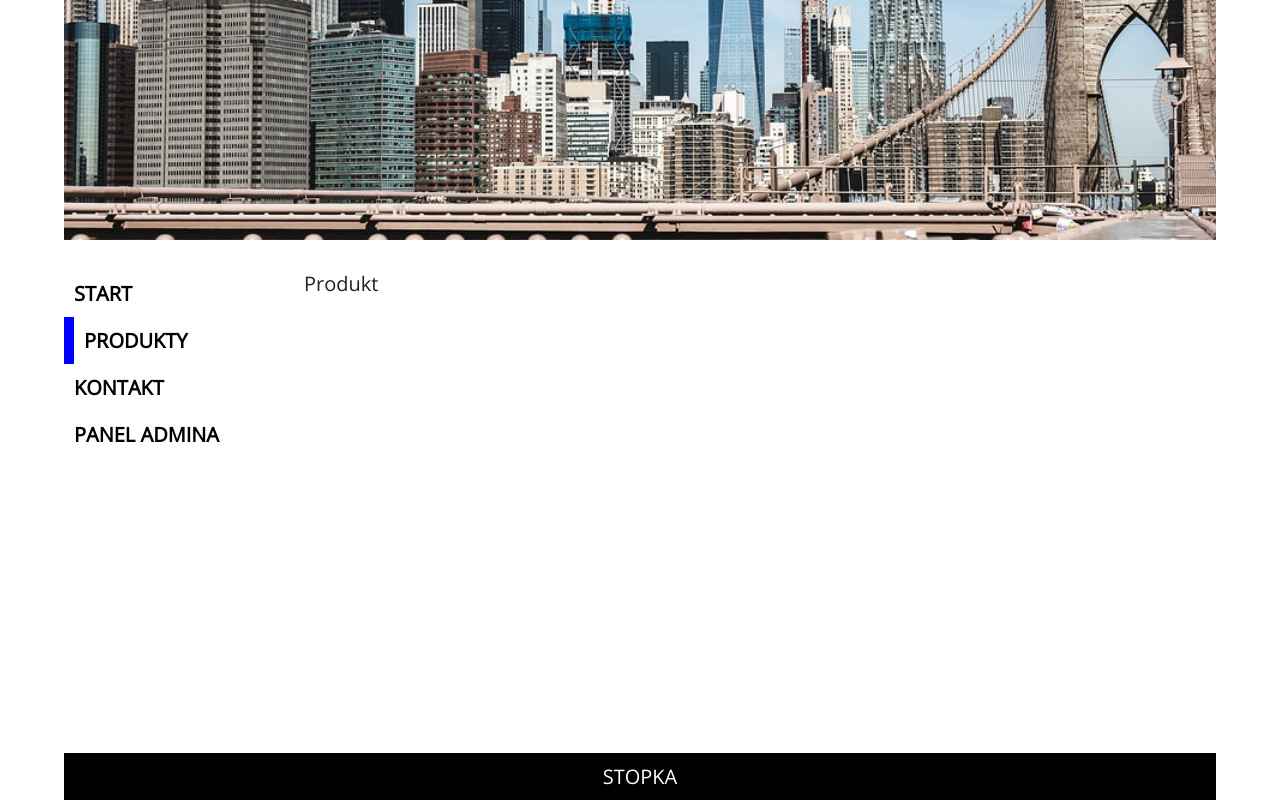
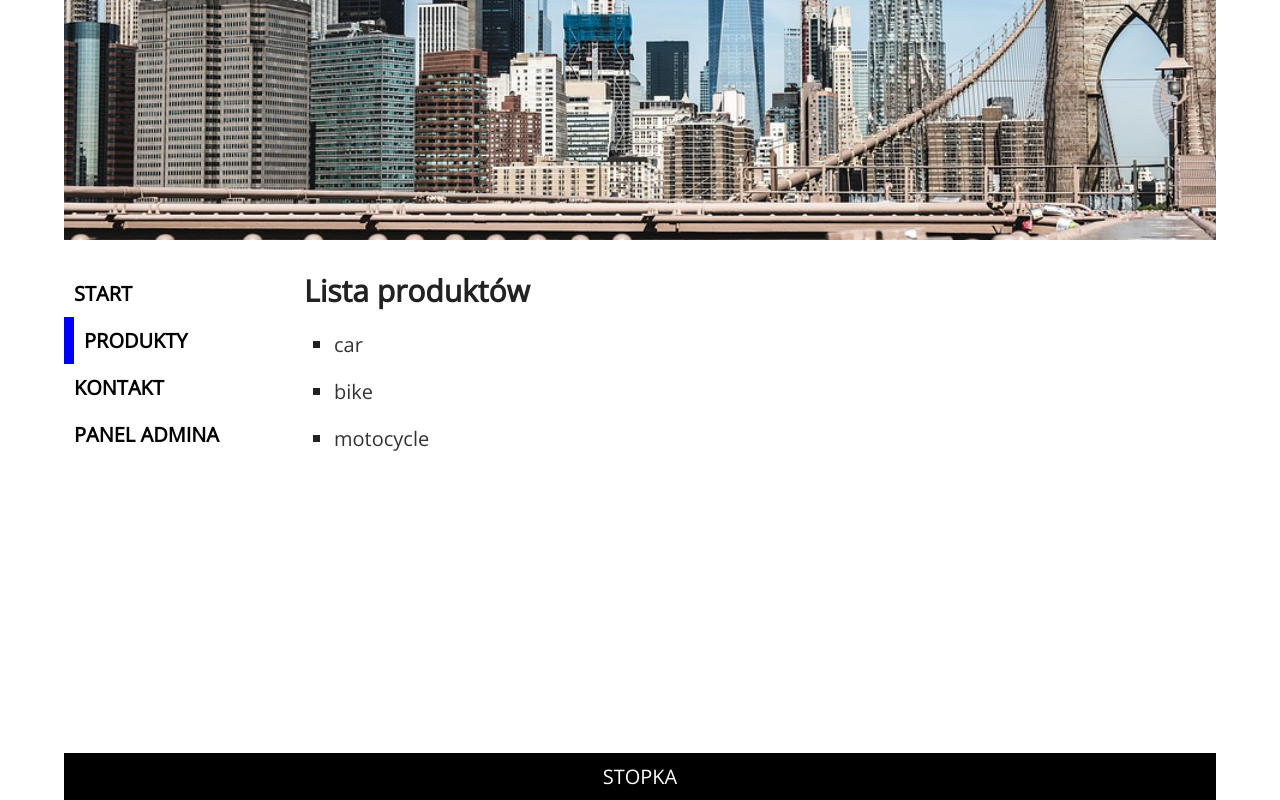
Before and after one commit to Gosvami-Sukadeva/SPA-project-2-React-router, a React (Create React App) app: page /products in a window 1280 px wide. Built offline with nearby package versions, Linux system fonts and the light colour scheme.

Commit message:
Product List

```diff
--- /dev/null
+++ b/src/components/Product.js
@@ -0,0 +1,11 @@
+import React from "react";
+
+const Product = (props) => {
+  return (
+    <article className="product">
+      <h1>{props.id}</h1>
+    </article>
+  );
+};
+
+export default Product;
--- a/src/layouts/Page.js
+++ b/src/layouts/Page.js
@@ -2,6 +2,7 @@ import React from "react";
 import { Route, Switch } from "react-router-dom";
 import HomePage from "../pages/HomePage";
 import ProductPage from "../pages/ProductPage";
+import ProductListPage from "../pages/ProductListPage";
 import ContactPage from "../pages/ContactPage";
 import AdminPage from "../pages/AdminPage";
 import ErrorPage from "../pages/ErrorPage";
@@ -12,7 +13,8 @@ const Page = () => {
     <>
       <Switch>
         <Route path="/" exact component={HomePage} />
-        <Route path="/products" component={ProductPage} />
+        <Route path="/products" component={ProductListPage} />
+        <Route path="/product/:id" component={ProductPage} />
         <Route path="/contact" component={ContactPage} />
         <Route path="/admin" component={AdminPage} />
         <Route path="/login" component={LoginPage} />
--- /dev/null
+++ b/src/pages/ProductListPage.js
@@ -0,0 +1,23 @@
+import React from "react";
+import { Link } from "react-router-dom";
+import "../styles/ProductListPage.css";
+
+const products = ["car", "bike", "motocycle"];
+const ProductListPage = () => {
+  const list = products.map((product) => (
+    <li key={product}>
+      <Link to={`/product/${product}`}>{product}</Link>
+    </li>
+  ));
+
+  return (
+    <div className="products">
+      <h2>Lista produktów</h2>
+      <div>
+        <ul>{list}</ul>
+      </div>
+    </div>
+  );
+};
+
+export default ProductListPage;
--- a/src/pages/ProductPage.js
+++ b/src/pages/ProductPage.js
@@ -1,7 +1,15 @@
 import React from "react";
+import { Link } from "react-router-dom";
+import Product from "../components/Product";
 
-const ProductPage = () => {
-  return <div>Produkt</div>;
+const ProductPage = ({ match }) => {
+  return (
+    <>
+      <div>Strona produktu</div>
+      <Product id={match.params.id} />
+      <Link to="/products">Powrót do listy produktów</Link>
+    </>
+  );
 };
 
 export default ProductPage;
--- /dev/null
+++ b/src/styles/ProductListPage.css
@@ -0,0 +1,18 @@
+.products h2 {
+  margin-bottom: 20px;
+}
+.products ul {
+  list-style: square;
+  padding-left: 30px;
+}
+.products li {
+  margin-bottom: 20px;
+}
+.products a {
+  text-decoration: none;
+  color: #333;
+}
+.products a:hover {
+  text-decoration: underline;
+  color: black;
+}
```
